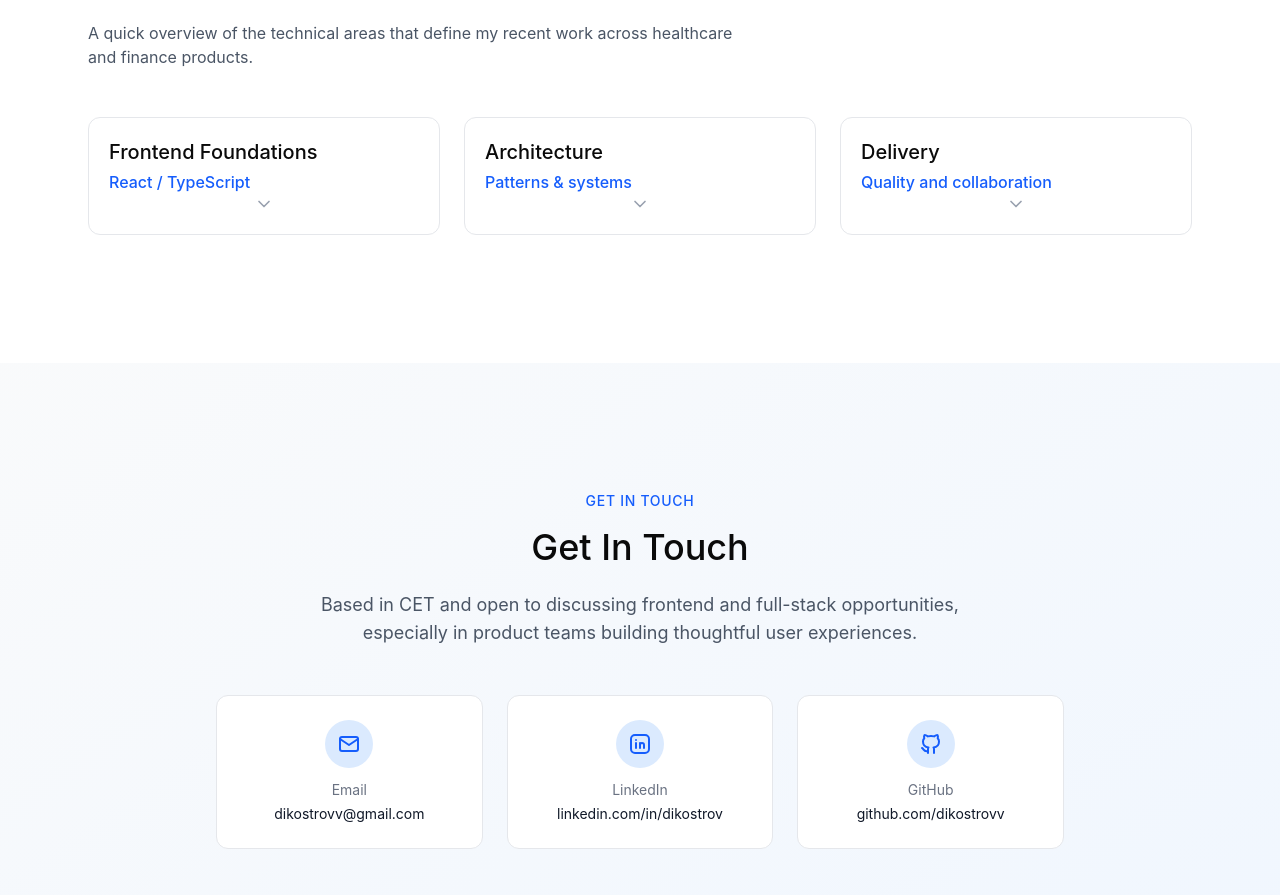
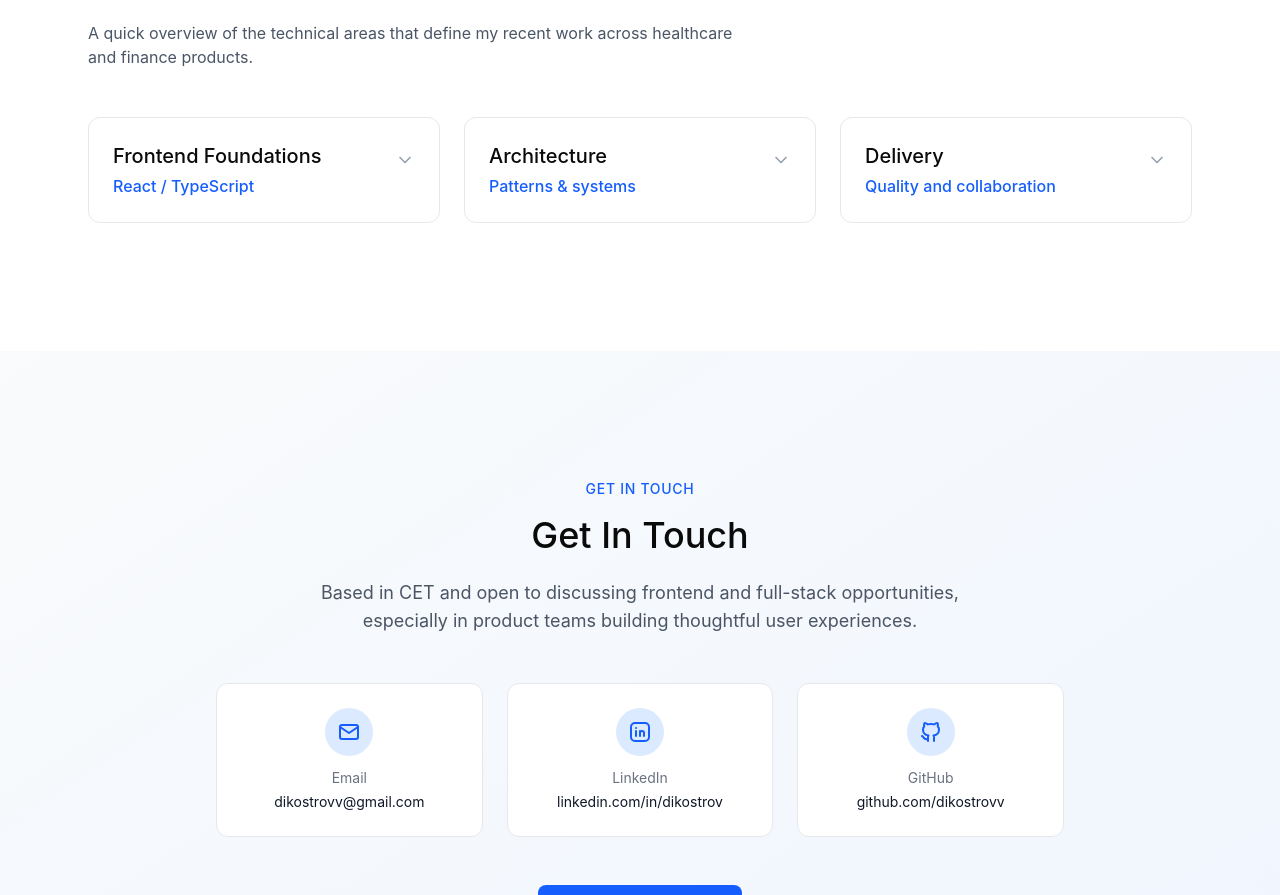
Before and after one commit to dikostrovv/personal-website, a React (Vite) app: page / in a window 1280 px wide. Shown: the part 4525-5420 px from the top of the page. Built offline with nearby package versions, Linux system fonts and the light colour scheme.

Commit message:
same cards ui in different sections

```diff
--- a/src/app/components/ArchitectureSection.tsx
+++ b/src/app/components/ArchitectureSection.tsx
@@ -119,17 +119,26 @@ export function ArchitectureSection() {
                 initial={{ opacity: 0, y: 20 }}
                 animate={isInView ? { opacity: 1, y: 0 } : {}}
                 transition={{ delay: index * 0.1 }}
-                className="h-full bg-white rounded-xl border border-gray-200 hover:shadow-xl transition-all hover:-translate-y-1"
+                className="bg-white rounded-xl border border-gray-200 overflow-hidden hover:shadow-lg transition-all"
               >
                 <button
                   onClick={() => toggleCard(block.id)}
-                  className="w-full h-full text-left p-4 sm:p-5"
+                  className="w-full text-left p-4 sm:p-6 hover:bg-gray-50 transition-colors"
                 >
-                  <div className="flex flex-col min-h-full">
-                    <div>
+                  <div className="flex items-start justify-between gap-4">
+                    <div className="flex-1 min-w-0">
                       <h4 className="text-lg sm:text-xl mb-1">{block.title}</h4>
                       <p className="text-sm sm:text-base text-blue-600">{block.subtitle}</p>
                     </div>
+                    <motion.div
+                      animate={{ rotate: openCardId === block.id ? 180 : 0 }}
+                      transition={{ duration: 0.3 }}
+                      className="flex-shrink-0 mt-2"
+                    >
+                      <IconChevronDown className="w-5 h-5 text-gray-400" />
+                    </motion.div>
+                  </div>
+                </button>
 
                 <AnimatePresence initial={false}>
                   {openCardId === block.id && (
@@ -137,12 +146,13 @@ export function ArchitectureSection() {
                       initial={{ height: 0, opacity: 0 }}
                       animate={{ height: 'auto', opacity: 1 }}
                       exit={{ height: 0, opacity: 0 }}
-                          transition={{ duration: 0.25 }}
+                      transition={{ duration: 0.3 }}
                       className="overflow-hidden"
                     >
+                      <div className="px-4 sm:px-6 pb-4 sm:pb-6 pt-2 border-t border-gray-100">
                         <div className="space-y-4">
                           {block.details.map((detail) => (
-                              <div key={detail.title} className="pt-4 border-t border-gray-100 first:border-t-0 first:pt-0">
+                            <div key={detail.title}>
                               <h5 className="text-sm sm:text-base font-medium text-gray-900 mb-3">{detail.title}</h5>
                               <ul className="space-y-2">
                                 {detail.items.map((item) => (
@@ -155,19 +165,10 @@ export function ArchitectureSection() {
                             </div>
                           ))}
                         </div>
+                      </div>
                     </motion.div>
                   )}
                 </AnimatePresence>
-
-                    <motion.div
-                      animate={{ rotate: openCardId === block.id ? 180 : 0 }}
-                      transition={{ duration: 0.3 }}
-                      className="flex justify-center"
-                    >
-                      <IconChevronDown className="w-5 h-5 text-gray-400" />
-                    </motion.div>
-                  </div>
-                </button>
               </motion.div>
             ))}
           </div>
```
Lines whose indentation alone changed are shown as unchanged.
